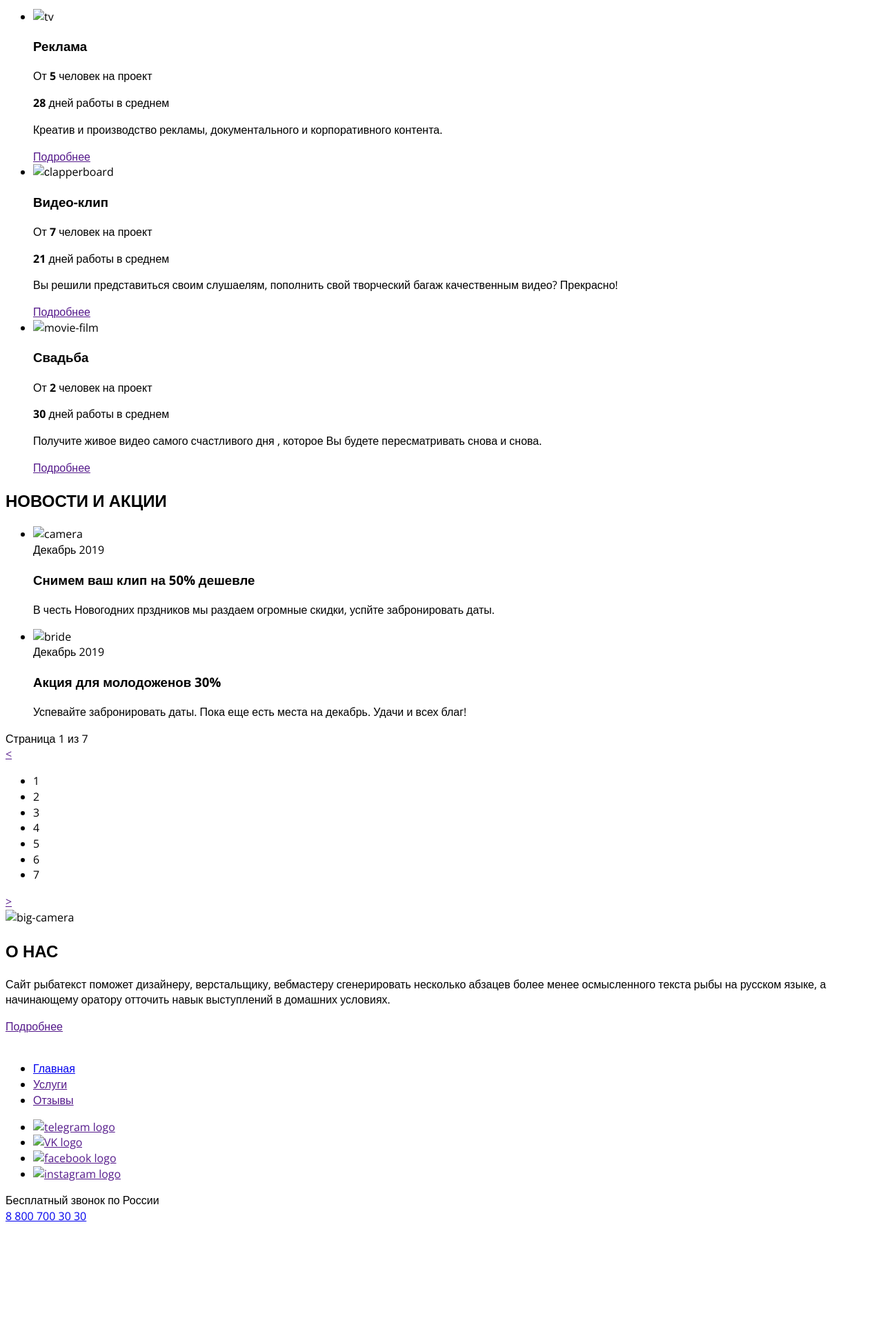
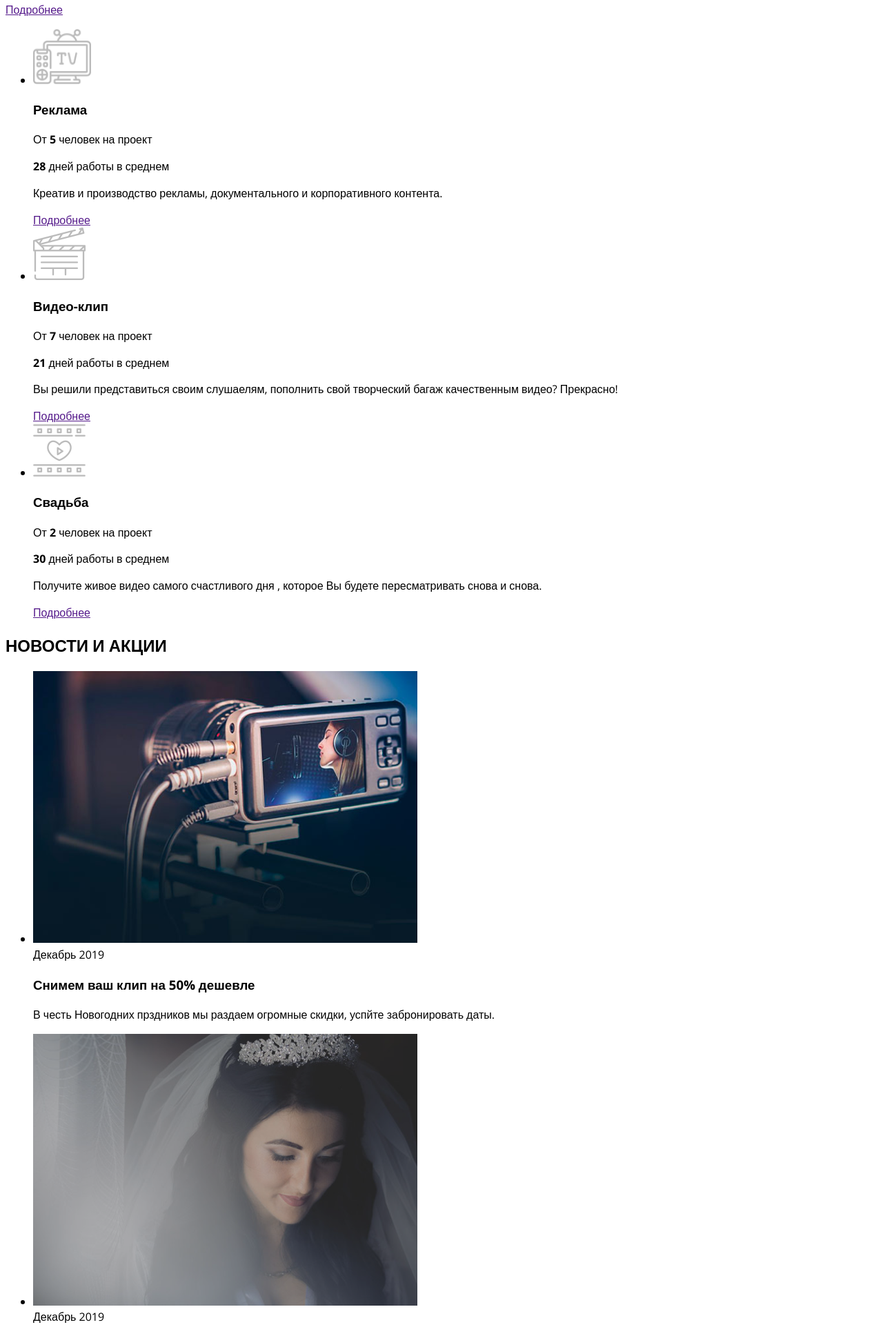
Before and after one commit to lazy-flo/video-prod, a plain HTML site: page index.html in a window 1280 px wide. Shown: the part 315-2239 px from the top of the page at 69% size. Before the commit the page ends 2098 px from the top, so only its background shows below. Drawn offline with nearby package versions, Linux system fonts and the light colour scheme.

Commit message:
загрузила изображения

```diff
--- a/index.html
+++ b/index.html
@@ -16,8 +16,8 @@
     <div class="wrapper__content">
       <header class="header">
         <div class="container header__container">
-          <a href="./img/logo.png" class="logo">
-            <img src="" alt="company logo" class="logo__pic">
+          <a href="/" class="logo">
+            <img src="./img/logo.png" alt=company logo" class="logo__pic">
           </a>
           <nav class="menu">
             <ul class="menu__list">
@@ -50,7 +50,7 @@
           <div class="main-services__container container">
             <ul class="main-services__list">
               <li class="main-services__item">
-                <img src="" alt="tv" class="main-services__icon">
+                <img src="./img/tv.png" alt="tv" class="main-services__icon">
                 <div class="main-services__text">
                   <h3 class="main-services__title">Реклама</h3>
                   <div class="main-services__features">
@@ -64,7 +64,7 @@
                 </div>
               </li>
               <li class="main-services__item">
-                <img src="" alt="сlapperboard" class="main-services__icon">
+                <img src="./img/clapper.png" alt="сlapperboard" class="main-services__icon">
                 <div class="main-services__text">
                   <h3 class="main-services__title">Видео-клип</h3>
                   <div class="main-services__features">
@@ -78,7 +78,7 @@
                 </div>
               </li>
               <li class="main-services__item">
-                <img src="" alt="movie-film" class="main-services__icon">
+                <img src="./img/film.png" alt="movie-film" class="main-services__icon">
                 <div class="main-services__text">
                   <h3 class="main-services__title">Свадьба</h3>
                   <div class="main-services__features">
@@ -99,7 +99,7 @@
             <h2 class="news__title section-title">НОВОСТИ И АКЦИИ</h2>
             <ul class="news__list">
               <li class="news__item">
-                <img src="" alt="camera" class="news__pic">
+                <img src="./img/camera.png" alt="camera" class="news__pic">
                 <div class="news__text">
                   <div class="news__date">Декабрь 2019</div>
                   <h3 class="news__discount">Снимем ваш клип на 50% дешевле</h3>
@@ -109,7 +109,7 @@
                 </div>
               </li>
               <li class="news__item">
-                <img src="" alt="bride" class="news__pic">
+                <img src="./img/wedding.png" alt="bride" class="news__pic">
                 <div class="news__text">
                   <div class="news__date">Декабрь 2019</div>
                   <h3 class="news__discount">Акция для молодоженов 30%</h3>
@@ -137,7 +137,7 @@
         </section>
         <section class="about">
           <div class="about__container container">
-            <img src="" alt="big-camera" class="about__pic">
+            <img src="./img/cameraman.png" alt="big-camera" class="about__pic">
             <div class="about__content">
               <h2 class="section-title about__title">О НАС</h2>
               <p class="about__text">Сайт рыбатекст поможет дизайнеру, верстальщику, вебмастеру сгенерировать несколько
@@ -170,22 +170,22 @@
         <ul class="networks">
           <li class="networks__item">
             <a href="" class="networks__link">
-              <img src="" alt="telegram logo" class="networks__pic">
+              <img src="./img/telegram.png" alt="telegram logo" class="networks__pic">
             </a>
           </li>
           <li class="networks__item">
             <a href="" class="networks__link">
-              <img src="" alt="VK logo" class="networks__pic">
+              <img src="./img/vk.png" alt="VK logo" class="networks__pic">
             </a>
           </li>
           <li class="networks__item">
             <a href="" class="networks__link">
-              <img src="" alt="facebook logo" class="networks__pic">
+              <img src="./img/f.png" alt="facebook logo" class="networks__pic">
             </a>
           </li>
           <li class="networks__item">
             <a href="" class="networks__link">
-              <img src="" alt="instagram logo" class="networks__pic">
+              <img src="./img/in.png" alt="instagram logo" class="networks__pic">
             </a>
           </li>
         </ul>
```
